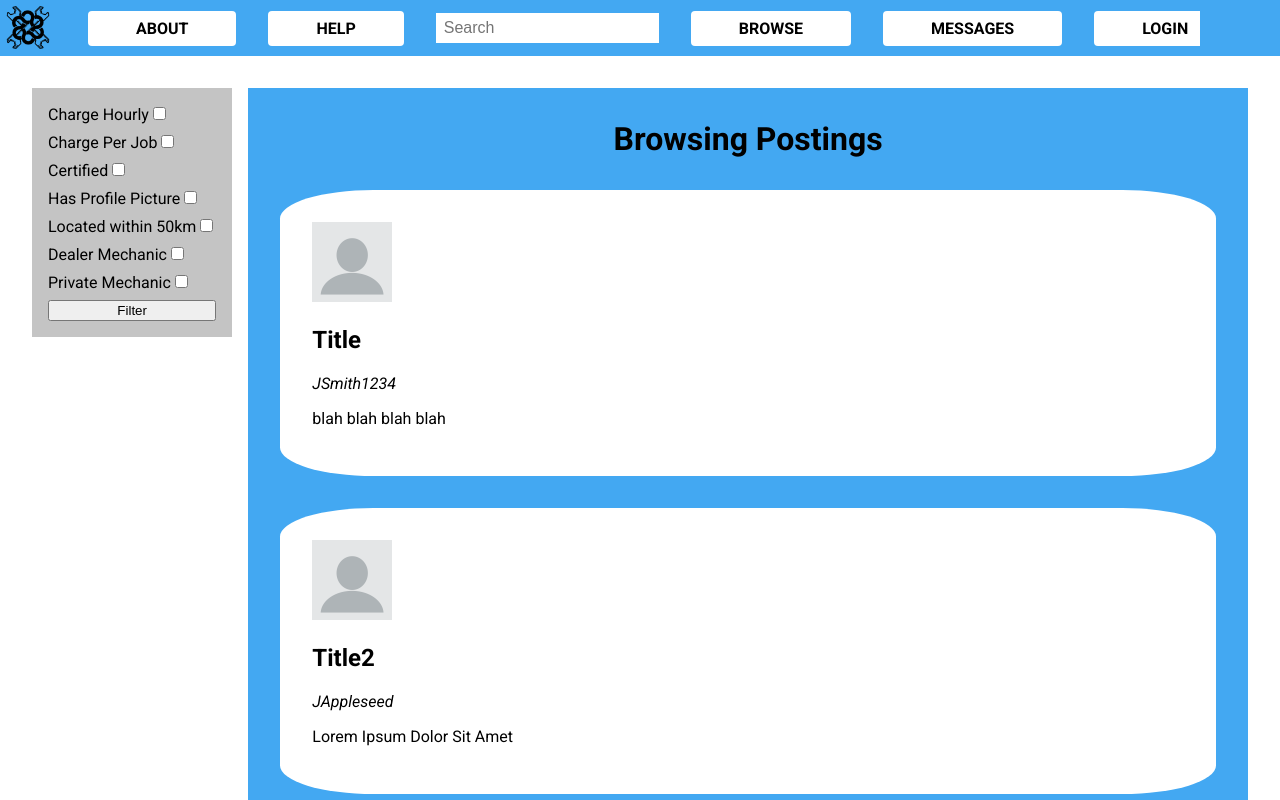
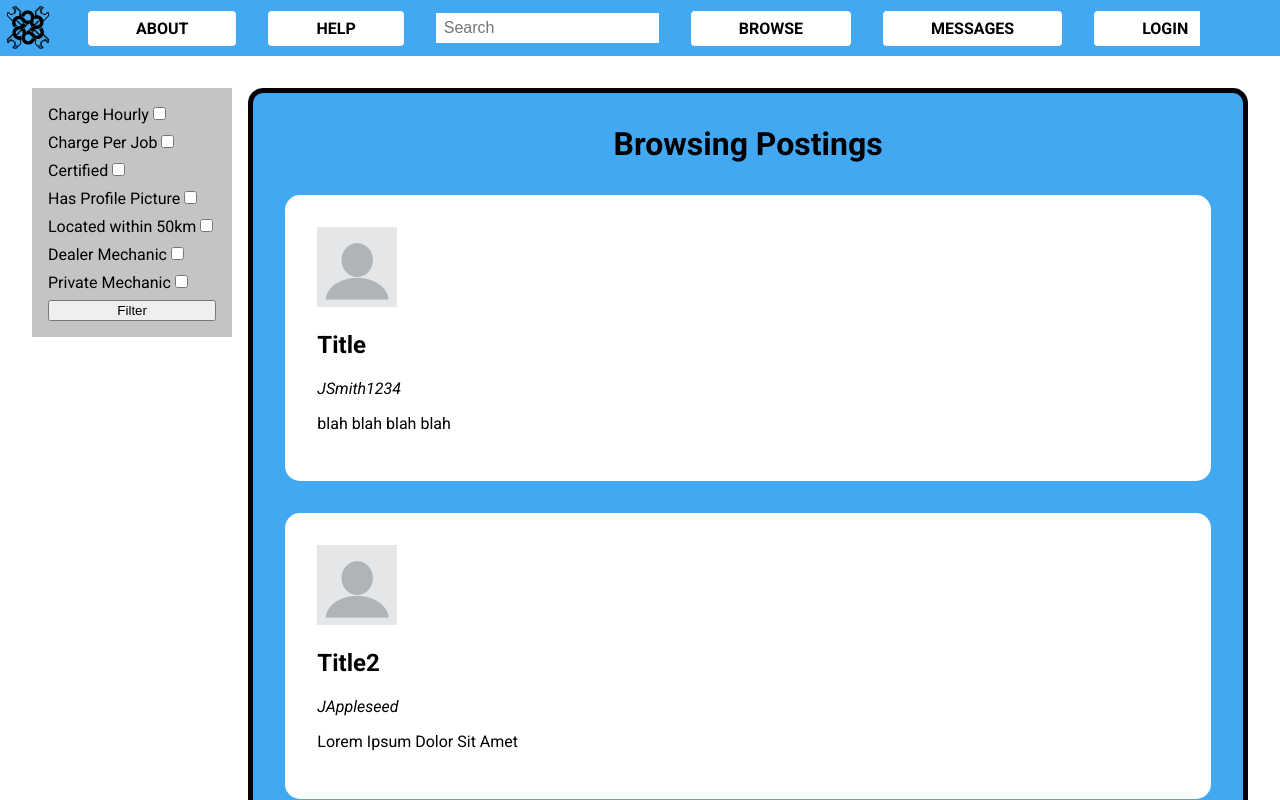
Before and after one commit to camfairchild/6ixfix, a React (Create React App) app: page /search in a window 1280 px wide. Shown: the top 800 px of the page. Built offline with nearby package versions, Linux system fonts and the light colour scheme.

Commit message:
fixed search css

```diff
--- a/src/search.css
+++ b/src/search.css
@@ -11,6 +11,11 @@ body {
     flex-direction: column;
     row-gap: 2rem;
     flex-grow: 100;
+
+    background-color: rgba(67, 168, 242, 1);
+    border: solid;
+    border-width: 5px;
+    border-radius: 15px;
 }
 
 .result {
@@ -18,6 +23,9 @@ body {
     background-color: white;
     border-style: hidden;
     border-radius: 10%;
+
+    border-width: 5px;
+    border-radius: 15px;
 }
     .result .title a:link {
         text-decoration: none;
```
